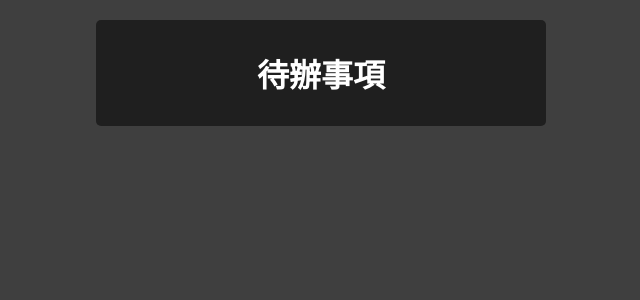
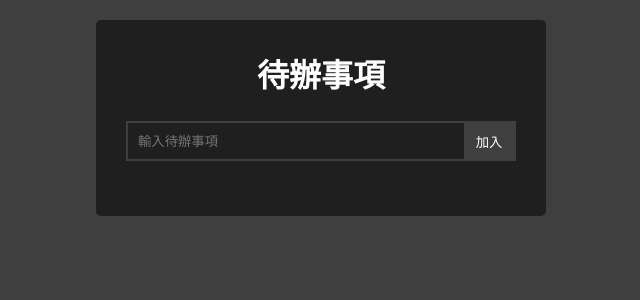
Before and after one commit to YTingLai/Todo_App, a React app in the folder frontend/: page / in a window 1280 px wide. Shown: the top 300 px of the page, without its empty margins (319-959 px from the left). Built offline with nearby package versions, Linux system fonts and the light colour scheme; the HTML template or start-up script is replaced by a standard one.

Commit message:
建立新增 todo 的輸入框的基本版面

```diff
--- a/frontend/src/App.css
+++ b/frontend/src/App.css
@@ -17,3 +17,34 @@
     margin-top: 20px;
     text-align: center;
 }
+
+
+/* CreateForm.jsx */
+.create-form {
+    height: 40px;
+    width: 100%;
+    border: 2px solid #3f3f3f;
+    margin: 25px 0px;  /* 上下 : 25px，左右 : 0px */
+    display: flex;
+}
+
+.create-form-input {
+    background-color: transparent;  /* 背景 : 透明 */
+    height: 100%;
+    flex: 1;  /* 扣除 button 後的所有剩餘空間 */
+    min-width: 0;  /* 防止輸入內容太長撐開 input */
+    padding-left: 10px;
+    border: none;
+    outline: none;  /* 去除點擊輸入框時的外框 */
+    color: white;
+}
+
+.create-form-button {
+    background-color: #3f3f3f;
+    height: 100%;
+    width: 50px;
+    flex-shrink: 0;  /* 防止 button 被擠壓 */
+    border: none;
+    color: white;
+    cursor: pointer;  /* 游標停在特定位置時的形狀，pointer : 手形 */
+}
--- /dev/null
+++ b/frontend/src/components/CreateForm.jsx
@@ -0,0 +1,11 @@
+function CreateForm() {
+
+    return (
+        <form className="create-form">
+            <input type="text" placeholder="輸入待辦事項" className="create-form-input"></input>
+            <button type="submit" className="create-form-button">加入</button>
+        </form>
+    );
+}
+
+export default CreateForm
--- a/frontend/src/components/TodoWrapper.jsx
+++ b/frontend/src/components/TodoWrapper.jsx
@@ -1,8 +1,11 @@
+import CreateForm from "./CreateForm";
+
 function TodoWrapper() {
 
     return (
         <div className="wrapper">
             <h1>待辦事項</h1>
+            <CreateForm />
         </div>
     );
 }
```
